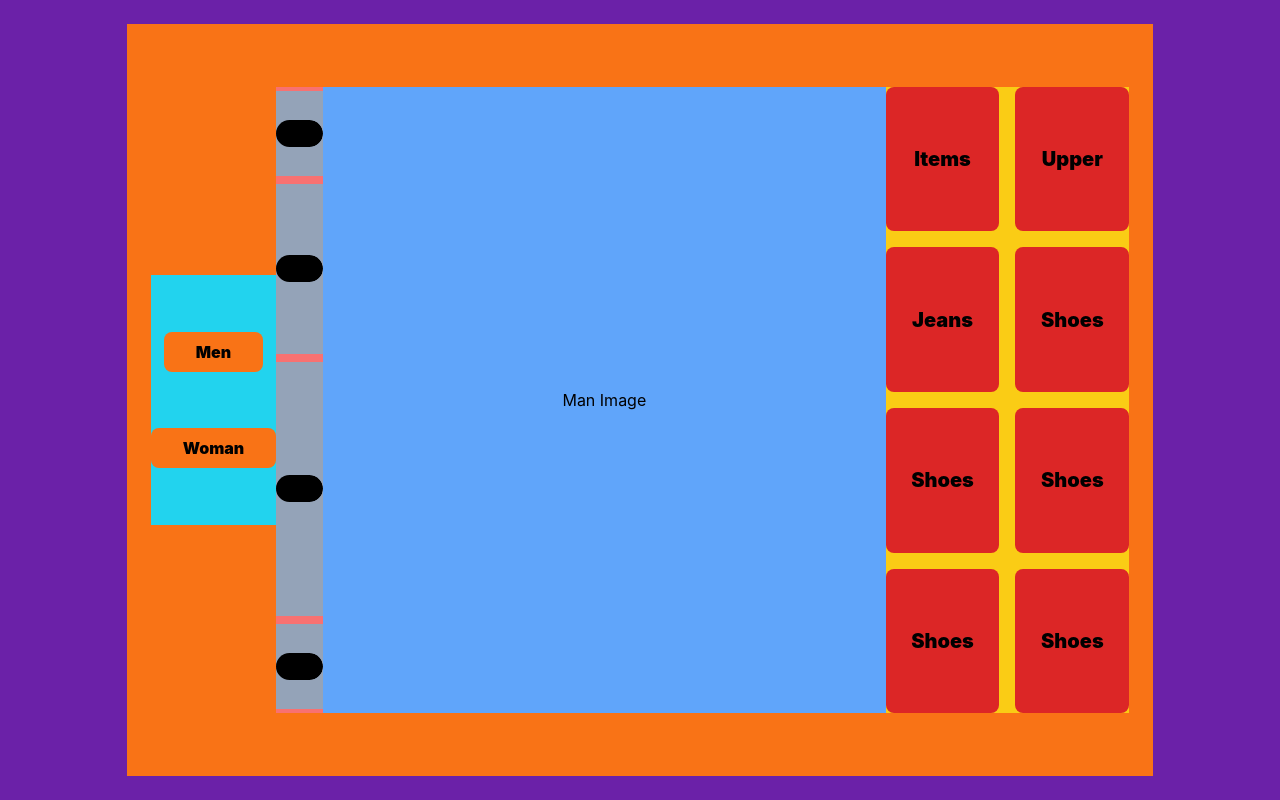
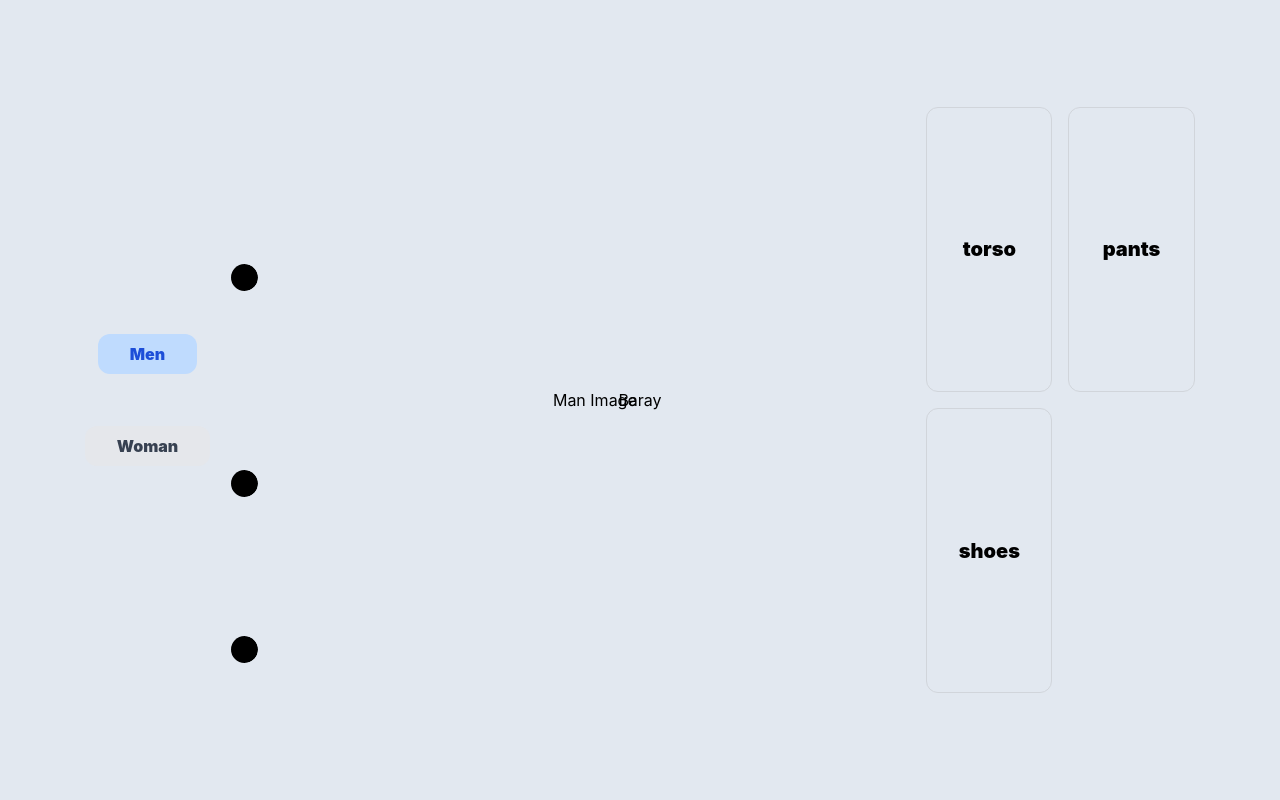
Before and after one commit to bhaveshmhadse/fashify, a Next.js app: page /design in a window 1280 px wide. Built offline with nearby package versions, Linux system fonts and the light colour scheme.

Commit message:
Designed the User Interface, added functionalities, done with most part of features

```diff
--- a/components/Container.tsx
+++ b/components/Container.tsx
@@ -1,15 +1,42 @@
 import { useState } from "react";
 
 const Container = ({}) => {
-  let [showhowClotheTypeSelection, setShowClotheTypeSelection] = useState(false);
+  // States
+  let [showClothTypeSelection, setShowClothTypeSelection] = useState(false);
 
-  const handleClothesSelectionModal = () => setShowClotheTypeSelection(true);
+  let [userSelection, setuserSelection] = useState({
+    gender: "men",
+
+    torso: "",
+    pants: "",
+    accessories: "",
+    shoes: "",
+  });
+
+  let [currentSelectTedFashionPart, setcurrentSelectTedFashionPart] = useState("torso");
+
+  let [genderOutfits, setgenderOutfits] = useState({
+    men: {
+      items: ["Torso", "Pants", "Shoes", "Accessories"],
+      torso: ["Shirts", "Round Neck Tshirts", "V Neck Tshirts", "Fullsleeves Tshirts", "Hoodies"],
+      pants: ["Jeans", "Cargo", "Chinos", "Track Pants"],
+      shoes: ["Sneakers", "Chealsea Boots", "Low Top Sneakers", "Mid Top Sneakers", "High Top Sneakers", "Sports Shoes"],
+    },
+    women: {
+      items: ["Torso", "Pants", "Shoes", "Accessories"],
+      torso: ["Tops", "Saree", "Dress", "Shirts", "Round Neck Tshirts", "V Neck Tshirts", "Fullsleeves Tshirts", "Hoodies"],
+      pants: ["Jeans", "Cargo", "Chinos", "Track Pants"],
+      shoes: ["Heels", "Sneakers", "Chealsea Boots", "Low Top Sneakers", "Mid Top Sneakers", "High Top Sneakers", "Sports Shoes"],
+      accesories: ["Heels", "Sneakers", "Chealsea Boots", "Low Top Sneakers", "Mid Top Sneakers", "High Top Sneakers", "Sports Shoes"],
+      accesorsies: ["Heels", "Sneakers", "Chealsea Boots", "Low Top Sneakers", "Mid Top Sneakers", "High Top Sneakers", "Sports Shoes"],
+    },
+  });
 
   let [outfitType, setoutfitsType] = useState([
-    { type: "head", height: "h-1/6" },
-    { type: "torso", height: "h-2/6" },
-    { type: "pant", height: "h-3/6" },
-    { type: "shoe", height: "h-1/6" },
+    { type: "head", height: "h-1/6", toShow: false },
+    { type: "torso", height: "h-2/6", toShow: true },
+    { type: "pant", height: "h-3/6", toShow: true },
+    { type: "shoe", height: "h-1/6", toShow: true },
   ]);
 
   let [outfitColour, setoutfitColour] = useState({
@@ -19,85 +46,76 @@ const Container = ({}) => {
     shoe: "#ffff",
   });
 
+  // Functions
+  const handleClothesSelectionModal = selectTedFashionPart => {
+    setShowClothTypeSelection(true);
+    setcurrentSelectTedFashionPart(selectTedFashionPart);
+  };
+  const handleDetailedClothesSelectionModal = (currentSelectTedFashionPart, eachFashionPartDetailed) => {
+    setuserSelection(previousSelection => ({ ...previousSelection, [currentSelectTedFashionPart]: eachFashionPartDetailed }));
+    setShowClothTypeSelection(false);
+  };
+
+  const handleColourChange = e => {
+    let { name, value } = e.target;
+
+    setoutfitColour(previousOutfit => ({ ...previousOutfit, [name]: value }));
+  };
+
+  const alertSomething = object => alert(JSON.stringify(object, null, 4));
+
   return (
-    <div className='w-full h-auto lg:h-full flex flex-col items-center justify-center m-0 bg-slate-100 relative'>
-      <div className='w-full h-full bg-purple-800 p-6 lg:items-center lg:justify-center lg:flex' style={{ width: "100vw", height: "100vh", margin: "0" }}>
-        <div className='h-full bg-orange-500 lg:flex lg:flex-row flex flex-col w-full lg:w-5/6 lg:items-center lg:justify-center lg:px-6'>
-          <div className='h-1/6 lg:hidden bg-slate-400 items-center justify-center flex font-black text-2xl uppercase'>Fashify</div>
-          <div className='h-1/6 lg:w-1/6 w-full flex bg-cyan-400 items-center justify-evenly lg:flex-col lg:h-2/6'>
-            <div className='flex items-center justify-center bg-orange-500 px-8 py-2 rounded-lg font-black'>Men</div>
-            <div className='flex items-center justify-center bg-orange-500 px-8 py-2 rounded-lg font-black'>Woman</div>
+    <div className='w-full h-auto lg:h-full flex flex-col items-center justify-center m-0 bg-slate-200 relative'>
+      <button onClick={() => alertSomething({ outfitColour, userSelection })} className="fixed">Baray</button>
+      <div className='w-full h-full lg:py-12 lg:items-center lg:justify-center lg:flex' style={{ width: "100vw", height: "100vh", margin: "0" }}>
+        <div className='h-full lg:flex lg:flex-row flex flex-col w-full lg:w-11/12 lg:items-center lg:justify-center lg:px-6'>
+          <div className='h-1/6 lg:hidden items-center justify-center flex font-black text-2xl uppercase'>Fashify</div>
+          <div className='h-1/6 lg:w-1/6 w-full flex items-center justify-evenly lg:flex-col lg:h-2/6'>
+            <div className={`flex items-center justify-center px-8 py-2 rounded-xl font-black text-md hover:bg-blue-200 hover:border-blue-700 hover:text-blue-700 duration-300 ${userSelection.gender == "men" ? " bg-blue-200 border-blue-700 text-blue-700 " : " bg-gray-200 border-gray-700 text-gray-700 "}`} onClick={() => setuserSelection(previousSelections => ({ ...previousSelections, gender: "men" }))}>
+              Men
+            </div>
+            <div className={`flex items-center justify-center px-8 py-2 rounded-xl font-black text-md hover:bg-blue-200 hover:border-blue-700 hover:text-blue-700 duration-300 ${userSelection.gender == "women" ? " bg-blue-200 border-blue-700 text-blue-700 " : " bg-gray-200 border-gray-700 text-gray-700 "}`} onClick={() => setuserSelection(previousSelections => ({ ...previousSelections, gender: "women" }))}>
+              Woman
+            </div>
           </div>
-          <div className='h-5/6 flex bg-green-400 flex-row items-center lg:h-5/6 lg:w-5/6'>
-            <div className='w-1/12 bg-red-400 h-full flex flex-col items-center'>
-              {outfitType.map(eachObject => {
-                let {type, height} = eachObject;
+          <div className='h-5/6 flex flex-row items-center lg:h-5/6 lg:w-5/6 '>
+            <div className='w-1/12 h-full flex flex-col items-center '>
+              {outfitType.map((eachObject, index) => {
+                let { type, height, toShow } = eachObject;
                 return (
-                  <div key={Math.random().toString()} className={`flex items-center justify-start w-full ${height} bg-slate-400 my-1 `}>
-                    <input className='bg-transparent rounded-full w-full ' type='color' name={type} id={type} value={outfitColour[type] || "#ffff"} />
+                  <div key={Math.random().toString()} className={`flex items-center justify-start w-full ${height} ${!toShow ? " invisible " : ""} my-1 lg:w-1/2`}>
+                    <input className='bg-transparent rounded-full w-full ' type='color' name={type} id={type} value={outfitColour[type] || "#ffff"} onChange={handleColourChange} />
                   </div>
                 );
               })}
             </div>
-            <div className='w-full h-full flex items-center justify-center bg-blue-400'>Man Image</div>
+            <div className='w-full h-full flex items-center justify-center border-gray-300'>Man Image</div>
           </div>
-          <div className='h-1/6 flex bg-yellow-400 items-center overflow-x-auto lg:grid lg:w-2/6 lg:grid-cols-2 lg:h-5/6 lg:overflow-y-auto gap-4 '>
-            <div onClick={handleClothesSelectionModal} className='w-full px-6 mx-1 bg-red-600  h-3/4 rounded-lg items-center justify-center flex font-black text-xl lg:w-full lg:h-full lg:m-0 lg:p-0 items'>
-              Items
-            </div>
-            <div onClick={handleClothesSelectionModal} className='w-full px-6 mx-1 bg-red-600  h-3/4 rounded-lg items-center justify-center flex font-black text-xl lg:w-full lg:h-full lg:m-0 lg:p-0 items'>
-              Upper
-            </div>
-            <div onClick={handleClothesSelectionModal} className='w-full px-6 mx-1 bg-red-600  h-3/4 rounded-lg items-center justify-center flex font-black text-xl lg:w-full lg:h-full lg:m-0 lg:p-0 items'>
-              Jeans
-            </div>
-            <div onClick={handleClothesSelectionModal} className='w-full px-6 mx-1 bg-red-600  h-3/4 rounded-lg items-center justify-center flex font-black text-xl lg:w-full lg:h-full lg:m-0 lg:p-0 items'>
-              Shoes
-            </div>
-            <div onClick={handleClothesSelectionModal} className='w-full px-6 mx-1 bg-red-600  h-3/4 rounded-lg items-center justify-center flex font-black text-xl lg:w-full lg:h-full lg:m-0 lg:p-0 items'>
-              Shoes
-            </div>
-            <div onClick={handleClothesSelectionModal} className='w-full px-6 mx-1 bg-red-600  h-3/4 rounded-lg items-center justify-center flex font-black text-xl lg:w-full lg:h-full lg:m-0 lg:p-0 items'>
-              Shoes
-            </div>
-            <div onClick={handleClothesSelectionModal} className='w-full px-6 mx-1 bg-red-600  h-3/4 rounded-lg items-center justify-center flex font-black text-xl lg:w-full lg:h-full lg:m-0 lg:p-0 items'>
-              Shoes
-            </div>
-            <div onClick={handleClothesSelectionModal} className='w-full px-6 mx-1 bg-red-600  h-3/4 rounded-lg items-center justify-center flex font-black text-xl lg:w-full lg:h-full lg:m-0 lg:p-0 items'>
-              Shoes
-            </div>
+          <div className='h-1/6 flex items-center  overflow-y-auto  lg:grid lg:w-2/6 lg:grid-cols-2 lg:h-5/6 lg:overflow-y-auto gap-4 px-2 '>
+            {Object.keys(genderOutfits[userSelection.gender]).map(eachFashionPart => {
+              if (eachFashionPart == "items") return;
+              return (
+                <div key={Math.random().toString()} onClick={() => handleClothesSelectionModal(eachFashionPart)} className=' px-8  h-3/4 items-center justify-center flex font-black text-xl lg:w-full lg:h-full lg:m-0 lg:p-0 items rounded-xl border-1 border-gray-300'>
+                  {eachFashionPart}
+                </div>
+              );
+            })}
           </div>
 
-          {showhowClotheTypeSelection && (
-            <div className='flex fixed bottom-0 left-0 right-0 bg-gray-700 items-center justify-center h-2/6 rounded-t-xl lg:right-0 lg:top-0 lg:ml-auto  lg:bottom-0 lg:w-1/6 lg:h-full '>
-              <button className='flex items-center justify-center absolute top-5 right-5 font-black text-white lg:left-5 lg:top-5 lg:justify-start' onClick={() => setShowClotheTypeSelection(false)}>
+          {showClothTypeSelection && (
+            <div className='flex fixed bottom-0 left-0 right-0 items-end lg:items-center justify-end h-1/6 p-0 rounded-t-xl lg:right-0 lg:top-0 lg:ml-auto  lg:bottom-0 lg:w-1/6 lg:h-full lg:rounded-r-xl rounded-xl border-t-4 lg:border-l-4 border-slate-300 bg-slate-200'>
+              <button className='flex items-center justify-center absolute top-3 right-3 font-black text-black lg:left-3 lg:top-3 lg:justify-start' onClick={() => setShowClothTypeSelection(false)}>
                 X
               </button>
-              <div className='h-4/6 flex bg-gray-800 items-center overflow-x-auto lg:overflow-x-hidden lg:flex-col lg:w-full lg:px-2 lg:overflow-y-auto lg:h-4/6'>
-                <div onClick={handleClothesSelectionModal} className='w-full px-6 mx-1 bg-red-600  h-3/4 rounded-lg items-center justify-center flex font-black text-xl lg:w-full  lg:m-0 lg:p-0 item lg:h-full'>
-                  Items
-                </div>
-                <div onClick={handleClothesSelectionModal} className='w-full px-6 mx-1 bg-red-600  h-3/4 rounded-lg items-center justify-center flex font-black text-xl lg:w-full  lg:m-0 lg:p-0 item lg:h-full'>
-                  Upper
-                </div>
-                <div onClick={handleClothesSelectionModal} className='w-full px-6 mx-1 bg-red-600  h-3/4 rounded-lg items-center justify-center flex font-black text-xl lg:w-full  lg:m-0 lg:p-0 item lg:h-full'>
-                  Jeans
-                </div>
-                <div onClick={handleClothesSelectionModal} className='w-full px-6 mx-1 bg-red-600  h-3/4 rounded-lg items-center justify-center flex font-black text-xl lg:w-full  lg:m-0 lg:p-0 item lg:h-full'>
-                  Shoes
-                </div>
-                <div onClick={handleClothesSelectionModal} className='w-full px-6 mx-1 bg-red-600  h-3/4 rounded-lg items-center justify-center flex font-black text-xl lg:w-full  lg:m-0 lg:p-0 item lg:h-full'>
-                  Shoes
-                </div>
-                <div onClick={handleClothesSelectionModal} className='w-full px-6 mx-1 bg-red-600  h-3/4 rounded-lg items-center justify-center flex font-black text-xl lg:w-full  lg:m-0 lg:p-0 item lg:h-full'>
-                  Shoes
-                </div>
-                <div onClick={handleClothesSelectionModal} className='w-full px-6 mx-1 bg-red-600  h-3/4 rounded-lg items-center justify-center flex font-black text-xl lg:w-full  lg:m-0 lg:p-0 item lg:h-full'>
-                  Shoes
-                </div>
-                <div onClick={handleClothesSelectionModal} className='w-full px-6 mx-1 bg-red-600  h-3/4 rounded-lg items-center justify-center flex font-black text-xl lg:w-full  lg:m-0 lg:p-0 item lg:h-full'>
-                  Shoes
-                </div>
+              <div className='h-4/6 flex items-center overflow-x-auto lg:overflow-x-hidden lg:flex-col lg:w-full lg:px-2 lg:overflow-y-auto '>
+                {genderOutfits[userSelection.gender][currentSelectTedFashionPart].map(eachFashionPartDetailed => {
+                  if (eachFashionPartDetailed == "items") return;
+                  return (
+                    <div key={Math.random().toString()} onClick={() => handleDetailedClothesSelectionModal(currentSelectTedFashionPart, eachFashionPartDetailed)} className={`w-auto lg:py-8 lg:my-2 px-12 mx-1 h-3/4 rounded-lg items-center justify-center flex font-black text-xl lg:w-full lg:m-0 lg:p-0 item lg:h-full whitespace-nowrap hover:bg-orange-200 hover:border-orange-700 hover:text-orange-700 duration-300 ${userSelection[currentSelectTedFashionPart] == eachFashionPartDetailed ? " bg-orange-200 border-orange-700 text-orange-700 " : " bg-gray-200 border-gray-700 text-gray-700 "}`}>
+                      {eachFashionPartDetailed}
+                    </div>
+                  );
+                })}
               </div>
             </div>
           )}
--- a/styles/globals.css
+++ b/styles/globals.css
@@ -2,6 +2,7 @@ html,
 body {
   padding: 0;
   margin: 0;
+  overflow-x: hidden;
   font-family: -apple-system, BlinkMacSystemFont, Segoe UI, Roboto, Oxygen, Ubuntu, Cantarell, Fira Sans, Droid Sans, Helvetica Neue, sans-serif;
 }
 
@@ -12,6 +13,8 @@ a {
 
 * {
   box-sizing: border-box;
+  margin: 0;
+  /* overflow-x: hidden; */
 }
 
 @media (prefers-color-scheme: dark) {
@@ -22,6 +25,9 @@ a {
     color: white;
     background: black;
   }
+}
+.full {
+  width: 40vw;
 }
 
 input[type="color"] {
@@ -45,6 +51,20 @@ input[type="color"]::-webkit-color-swatch {
   /* color: #ffff */
 }
 
+::-webkit-scrollbar {
+  width: 1px;
+  height: 8px;
+}
+
+::-webkit-scrollbar-thumb {
+  background: lightgrey;
+  border-radius: 5rem;
+}
+
+.border-1{
+    border: solid 1px
+}
+
 @tailwind base;
 @tailwind components;
 @tailwind utilities;
```
